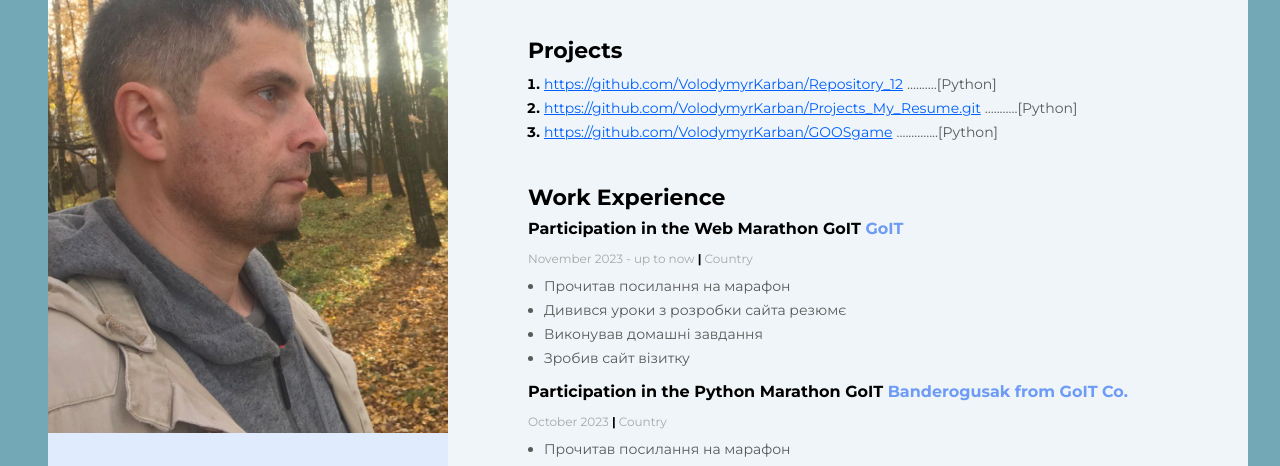
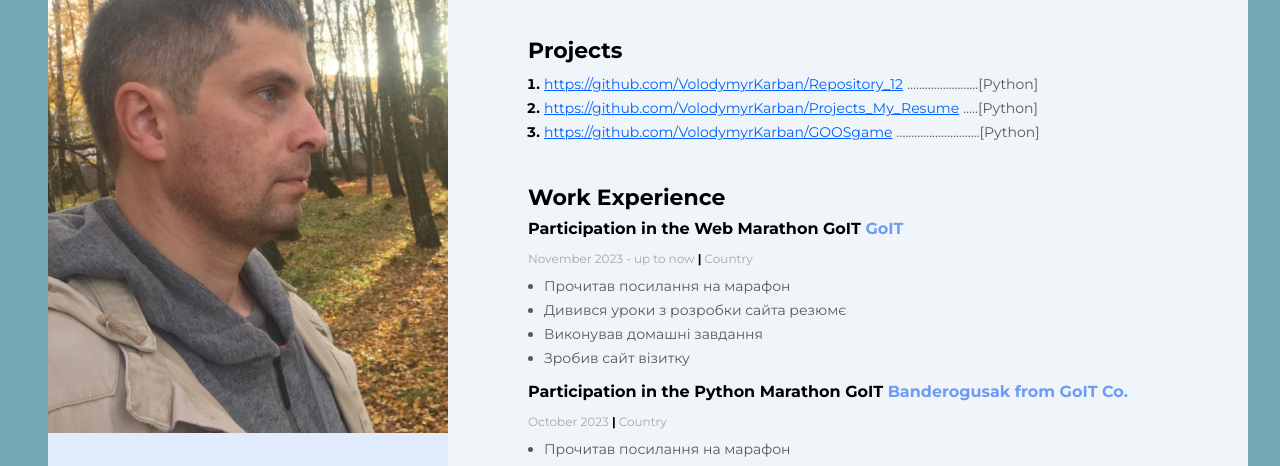
Before and after one commit to VolodymyrKarban/Projects_My_Resume, a plain HTML site: page index.html in a window 1280 px wide. Shown: the part 265-731 px from the top of the page. Drawn offline with Linux system fonts and the light colour scheme.

Commit message:
Update index.html

```diff
--- a/index.html
+++ b/index.html
@@ -28,21 +28,21 @@
                         <a class="my-projects-item-link" href="https://github.com/VolodymyrKarban/Repository_12">
                             https://github.com/VolodymyrKarban/Repository_12</a>
                         <span class="my-projects-item-tech">
-                            ..........[Python]
+                            ........................[Python]
                         </span>
                     </li>
                     <li class="my-projects-item">
                         <a class="my-projects-item-link" href="https://github.com/VolodymyrKarban/Projects_My_Resume.git">
-                            https://github.com/VolodymyrKarban/Projects_My_Resume.git</a>
+                            https://github.com/VolodymyrKarban/Projects_My_Resume</a>
                         <span class="my-projects-item-tech">
-                            ...........[Python]
+                            .....[Python]
                         </span>
                     </li>
                     <li class="my-projects-item">
                         <a class="my-projects-item-link" href="https://github.com/VolodymyrKarban/GOOSgame"
                         >https://github.com/VolodymyrKarban/GOOSgame</a>
                         <span class="my-projects-item-tech">
-                            ..............[Python]
+                            ............................[Python]
                         </span>
                     </li>
                 </ol>
```
